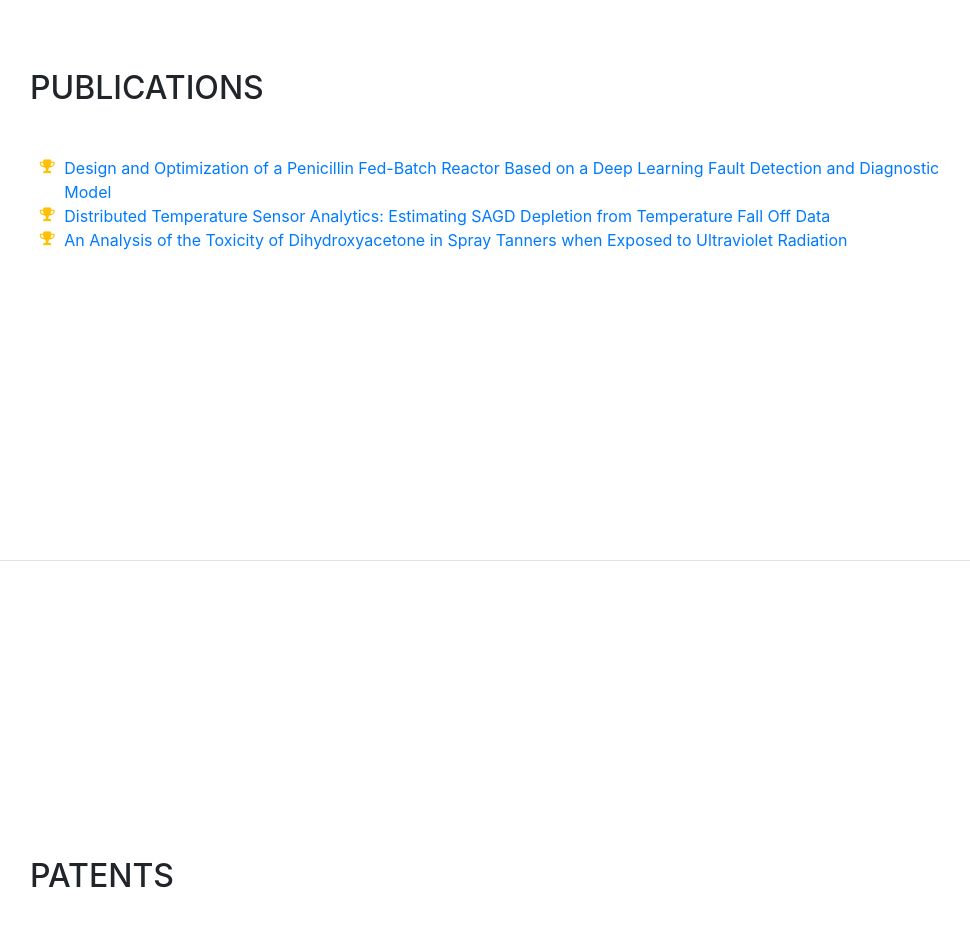
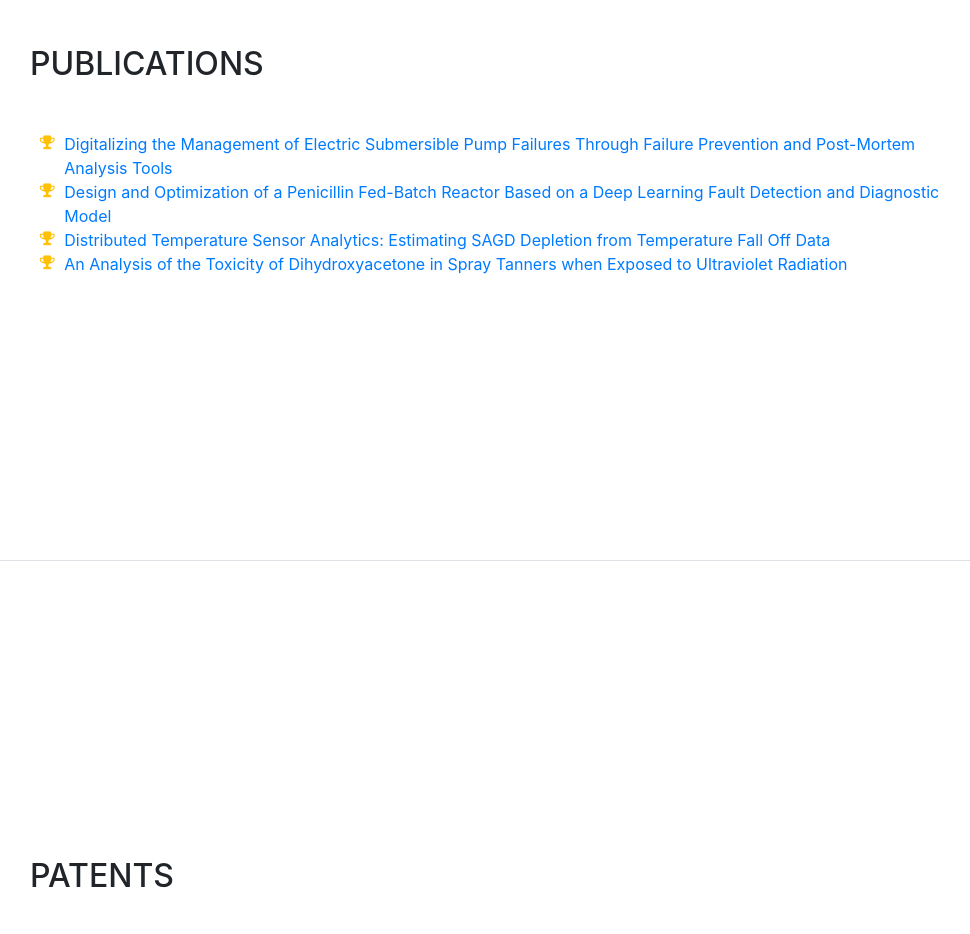
Before and after one commit to hematilldyl/hematilldyl.github.io, a website with bundled scripts: page index.html in a window 1280 px wide. Shown: the part 5760-6694 px from the top of the page, without its empty margins (290-1260 px from the left). Built offline with nearby package versions, Linux system fonts and the light colour scheme; a web font is replaced by a local one.

Commit message:
Update index.html

```diff
--- a/index.html
+++ b/index.html
@@ -335,7 +335,11 @@
           <h2 class="mb-5">Publications</h2>
 
 	<ul class="fa-ul mb-0">
-				    <li>
+	    <li>
+	       <i class="fa-li fa fa-trophy text-warning"></i>
+	 	<a href="https://doi.org/10.2118/218124-MS"> Digitalizing the Management of Electric Submersible Pump Failures Through Failure Prevention and Post-Mortem Analysis Tools </a>
+	</li>
+	    <li>
 	       <i class="fa-li fa fa-trophy text-warning"></i>
 		 <a href="https://doi.org/10.1021/acs.iecr.1c04534">Design and Optimization of a Penicillin Fed-Batch Reactor Based on a Deep Learning Fault Detection and Diagnostic Model</a>
 		</li>
```
